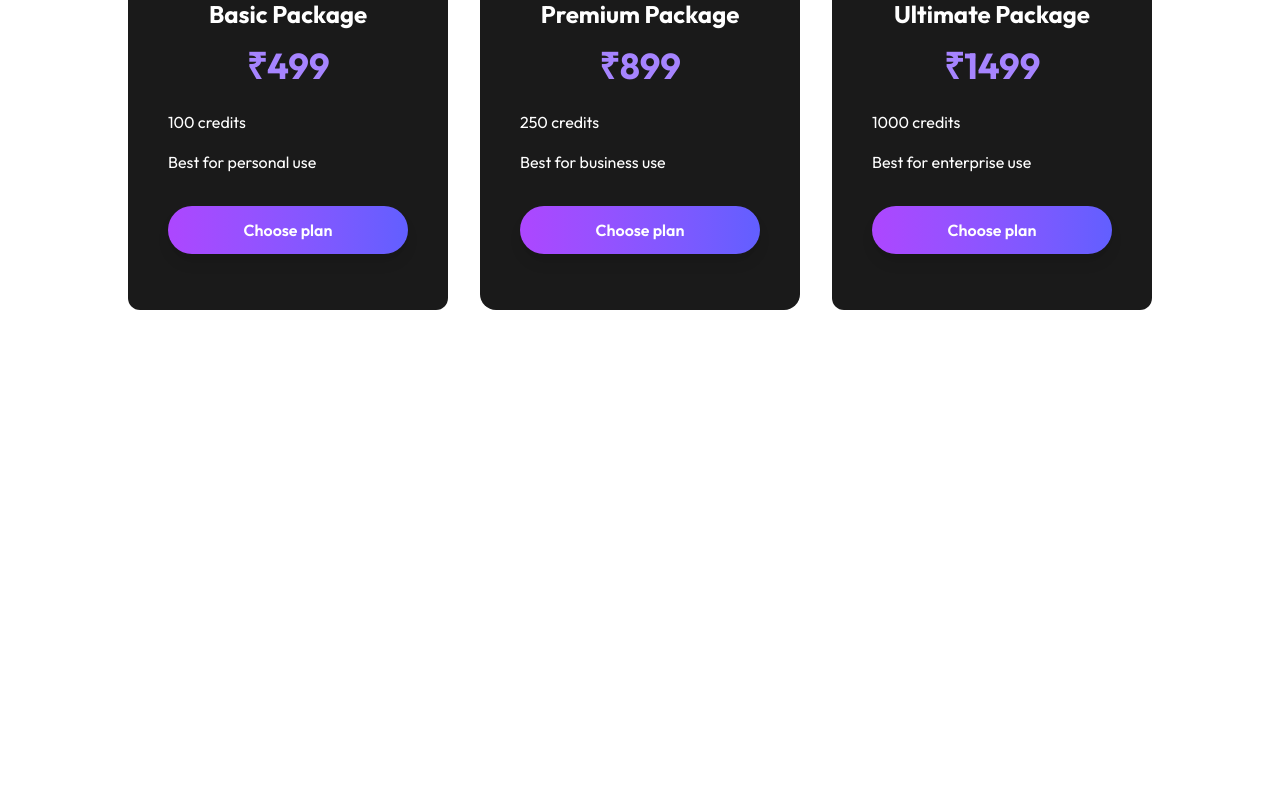
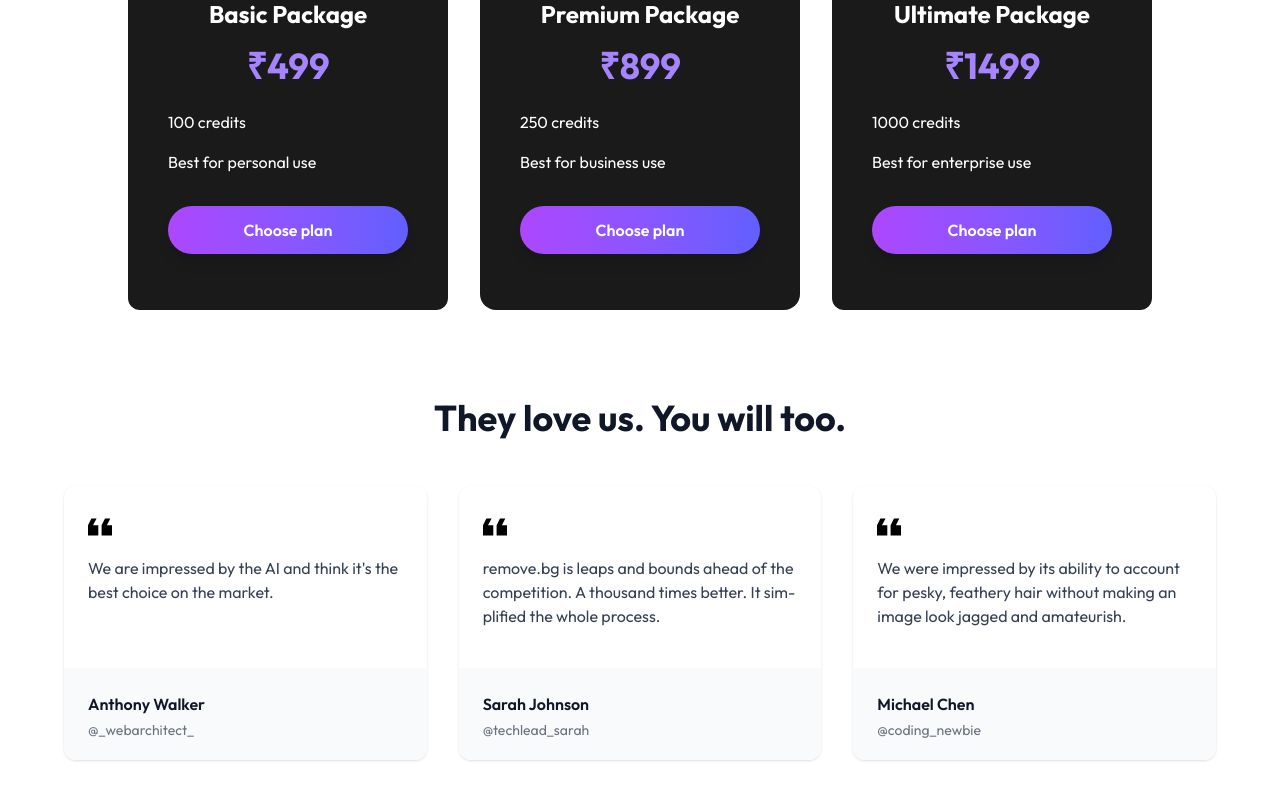
Before and after one commit to nikhilsable5050/ai-bg-removal-saas, a React (Vite) app in the folder client/: page / in a window 1280 px wide. Shown: the part 2007-2807 px from the top of the page. Before the commit the page ends 2421 px from the top, so only its background shows below. Built offline with nearby package versions, Linux system fonts and the light colour scheme.

Commit message:
feat: add testimonials section to landing page

```diff
--- a/client/src/assets/assets.js
+++ b/client/src/assets/assets.js
@@ -59,3 +59,24 @@ export const plans = [
         popular: false
     }
 ];
+
+export const testimonials = [
+    {
+        id: 1,
+        quote: "We are impressed by the AI and think it's the best choice on the market.",
+        author: "Anthony Walker",
+        handle: "@_webarchitect_"
+    },
+    {
+        id: 2,
+        quote: "remove.bg is leaps and bounds ahead of the competition. A thousand times better. It simplified the whole process.",
+        author: "Sarah Johnson",
+        handle: "@techlead_sarah"
+    },
+    {
+        id: 3,
+        quote: "We were impressed by its ability to account for pesky, feathery hair without making an image look jagged and amateurish.",
+        author: "Michael Chen",
+        handle: "@coding_newbie"
+    }
+];
--- /dev/null
+++ b/client/src/components/Testimonials.jsx
@@ -0,0 +1,54 @@
+import {testimonials} from "../assets/assets.js";
+
+const Testimonials = () => {
+    return (
+        <div className="max-w-7xl px-4 mx-auto sm:px-6 lg:px-8 py-12">
+            {/* Title section */}
+            <h2 className="text-3xl md:text-4xl font-bold text-gray-900 mb-12 text-center">
+                They love us. You will too.
+            </h2>
+
+            {/* Body section */}
+            <div className="grid grid-cols-1 md:grid-cols-3 gap-8">
+                {testimonials.map((testimonial) => (
+                    <div key={testimonial.id} className="flex flex-col max-w-md mx-auto md:mx-0 justify-between rounded-xl shadow hover:shadow-lg transition-shadow">
+                        <div className="flex flex-col px-6 pt-8 mb-10 space-y-5">
+                            <svg
+                                width="24"
+                                height="18"
+                                viewBox="0 0 24 18"
+                                fill="none"
+                                xmlns="http://www.w3.org/2000/svg"
+                                className="text-gray-A400 dark:text-gray-600 fill-current"
+                            >
+                                <path
+                                    d="M24 7.3h-5.1L22.3.4H17l-3.4 6.9v10.3H24V7.3zM10.3 17.6V7.3H5L8.6.4H3.4L0 7.3v10.3h10.3z"
+                                    fill="current"
+                                ></path>
+                            </svg>
+                            <p className="text-gray-700 m-0" style={{hyphens: "auto"}}>
+                                {testimonial.quote}
+                            </p>
+                        </div>
+                        <div className="flex space-x-2 bg-gray-50 px-6 pt-6 pb-5 rounded-b-xl">
+
+                            <div className="flex flex-col justify-center">
+
+                                <p className="font-semibold text-gray-900 m-0">
+
+                                    {testimonial.author}
+                                </p>
+                                <p className="text-gray-500 text-sm m-0 mt-1">
+                                    {testimonial.handle}
+                                </p>
+                            </div>
+
+                        </div>
+                    </div>
+                ))}
+            </div>
+        </div>
+    )
+}
+
+export default Testimonials;
--- a/client/src/pages/Home.jsx
+++ b/client/src/pages/Home.jsx
@@ -2,6 +2,7 @@ import BgRemovalSteps from "../components/BgRemovalSteps.jsx";
 import BgSlider from "../components/BgSilder.jsx";
 import Header from "../components/Header.jsx";
 import Pricing from "../components/Pricing.jsx";
+import Testimonials from "../components/Testimonials.jsx";
 
 const Home = () => {
     return (
@@ -19,7 +20,7 @@ const Home = () => {
             <Pricing />
 
             {/*  User testimonials section */}
-
+            <Testimonials />
 
             {/*  Try now section */}
 
```
